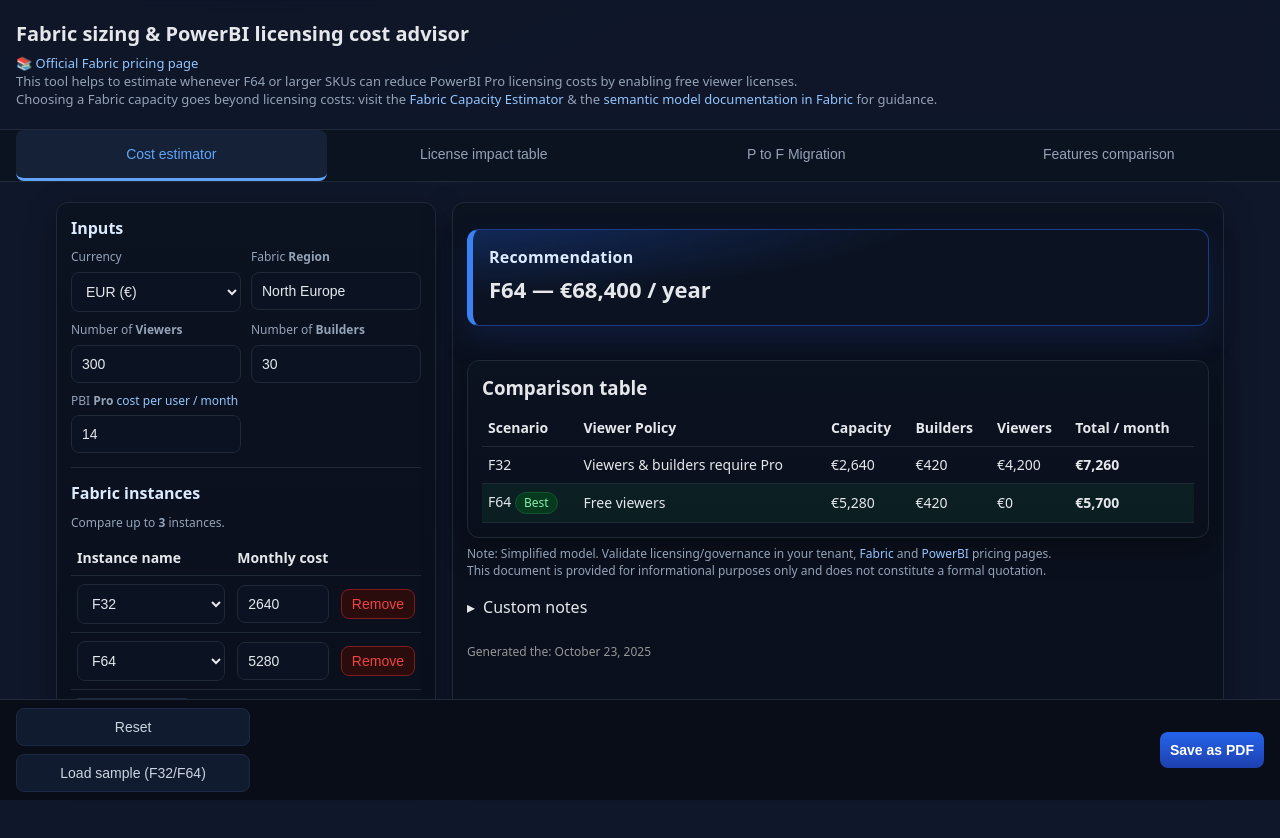
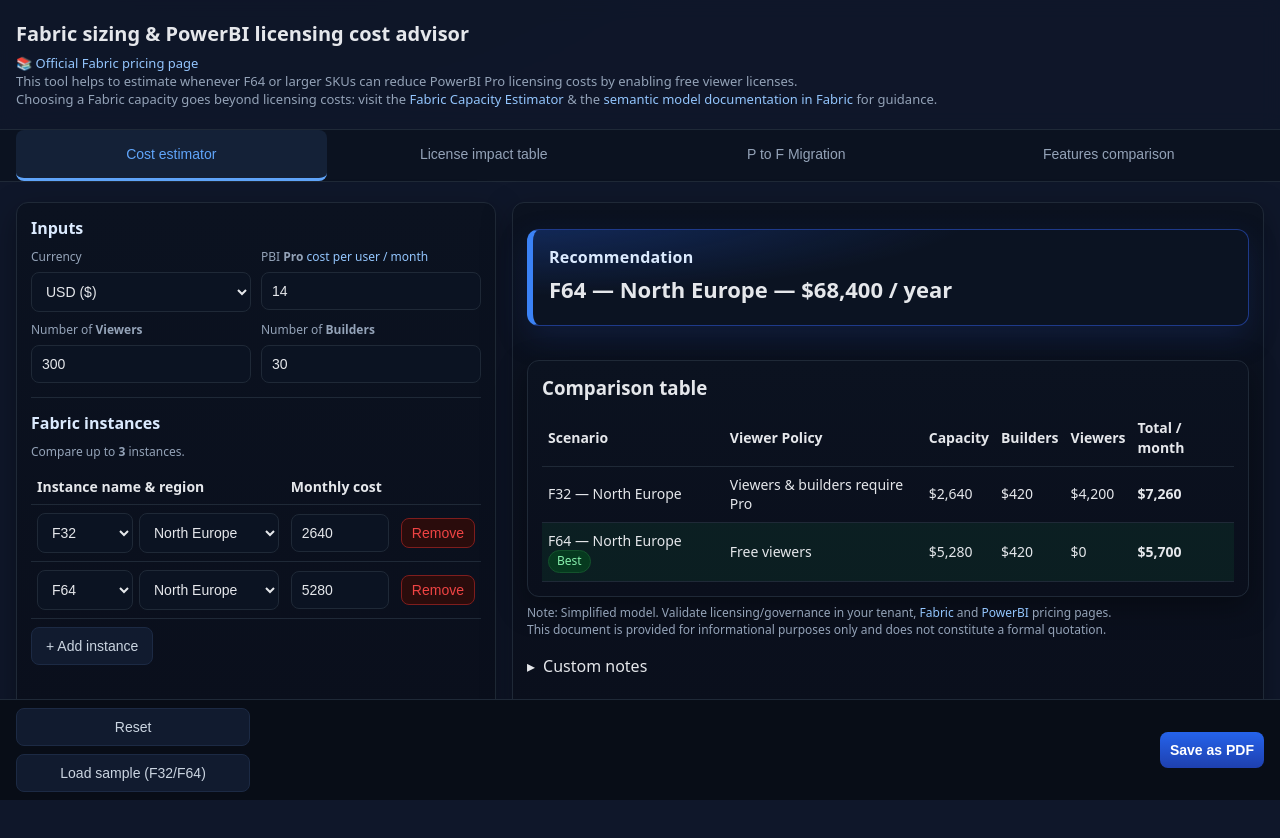
Before and after one commit to JonathanCiglia/fabricpbicostadvisor, a plain HTML site: page index.html in a window 1280 px wide. Drawn offline with Linux system fonts and the light colour scheme.

Commit message:
add region choices per instance

```diff
--- a/index.html
+++ b/index.html
@@ -38,7 +38,7 @@
         <label>Currency</label>
         <select id="currencySelect">
           <option value="EUR">EUR (€)</option>
-          <option value="USD">USD ($)</option>
+          <option value="USD" selected>USD ($)</option>
           <option value="GBP">GBP (£)</option>
           <option value="AUD">AUD (A$)</option>
           <option value="CAD">CAD (C$)</option>
@@ -63,8 +63,8 @@
         </select>
       </div>
       <div>
-        <label>Fabric <strong>Region </strong></label>
-        <input id="fabricRegion" type="text" value="North Europe" placeholder="ie: North Europe"/>
+        <label>PBI <strong>Pro</strong> <a href="https://www.microsoft.com/en-us/power-platform/products/power-bi#Pricing" target="_blank">cost per user / month</a></label>
+        <input id="proCost" type="integer" min="0" value="14" placeholder="14" />
       </div>
     </div>
 
@@ -79,13 +79,6 @@
       </div>
     </div>
 
-    <div class="row">
-      <div>
-        <label>PBI <strong>Pro</strong> <a href="https://www.microsoft.com/en-us/power-platform/products/power-bi#Pricing" target="_blank">cost per user / month</a></label>
-        <input id="proCost" type="integer" min="0" value="14" placeholder="14" />
-      </div>
-    </div>
-
     <hr style="border: none; border-top: 1px solid var(--border); margin: 14px 0;" />
 
     <h2>Fabric instances</h2>
@@ -96,8 +89,8 @@
     <table class="table" id="capacityTable">
       <thead>
         <tr>
-          <th style="width:60%">Instance name</th>
-          <th style="width:35%">Monthly cost</th>
+          <th style="width:68%">Instance name &amp; region</th>
+          <th style="width:27%">Monthly cost</th>
           <th style="width:5%"></th>
         </tr>
       </thead>
--- a/script.js
+++ b/script.js
@@ -37,12 +37,12 @@
 
   // --- State ---
   const state = {
-    currencyCode: "EUR",
-    currencySymbol: "€",
+    currencyCode: "USD",
+    currencySymbol: "$",
     viewers: 300,
     builders: 30,
     proCost: 14,
-    capacities: [], // { id, name, monthlyCost }
+    capacities: [], // { id, name, region, monthlyCost }
     maxInstances: 3
   };
 
@@ -53,6 +53,41 @@
     "NZD": "NZ$","BRL": "R$","MXN": "MX$","ZAR": "R","AED": "د.إ","SAR": "﷼",
     "TRY": "₺","PLN": "zł","CZK": "Kč","HUF": "Ft","ILS": "₪"
   };
+
+  const fabricRegions = [
+    "Australia East",
+    "Australia Southeast",
+    "Brazil South",
+    "Canada Central",
+    "Canada East",
+    "Central India",
+    "Central US",
+    "East Asia",
+    "East US",
+    "East US 2",
+    "France Central",
+    "Germany West Central",
+    "Japan East",
+    "Japan West",
+    "Korea Central",
+    "North Central US",
+    "North Europe",
+    "Norway East",
+    "South Africa North",
+    "South Central US",
+    "South India",
+    "Southeast Asia",
+    "Sweden Central",
+    "Switzerland North",
+    "UAE North",
+    "UK South",
+    "UK West",
+    "West Central US",
+    "West Europe",
+    "West US",
+    "West US 2",
+    "West US 3"
+  ];
 
   // --- Helpers ---
   const fmt = (v) => Number.isFinite(v) ? v.toLocaleString(undefined, {maximumFractionDigits: 2}) : "—";
@@ -92,6 +127,7 @@
         return {
           id: c.id,
           name: c.name || "(unnamed)",
+          region: c.region || "",
           monthlyCost: cap,
           viewerUnitCost: vUnit,
           buildersCost,
@@ -107,7 +143,7 @@
 
     const allRows = [
       ...caps.map(c => ({
-        label: c.name,
+        label: c.region ? `${c.name} — ${c.region}` : c.name,
         policy: c.viewerUnitCost === 0 ? "Free viewers" : "Viewers & builders require Pro ",
         capCost: c.monthlyCost,
         buildersCost: c.buildersCost,
@@ -154,7 +190,10 @@
   }
 
   function updateRecommendation(caps, ppuOnly) {
-    const candidates = [...caps.map(x => ({ label: `${x.name}`, total: x.total }))];
+    const candidates = [...caps.map(x => ({
+      label: x.region ? `${x.name} — ${x.region}` : `${x.name}`,
+      total: x.total
+    }))];
     const best = candidates.length > 0 ? candidates.reduce((a, b) => (b.total < a.total ? b : a)) : undefined;
     const worst = candidates.length > 0 ? candidates.reduce((a, b) => (b.total > a.total ? b : a)) : undefined;
     byId("recommendationMain").textContent = best ? `${best.label} — ${money(best.total * 12)} / year` : 'Add capacities to see a recommendation';
@@ -180,7 +219,7 @@
   // --- UI Wiring ---
   function readInputs() {
     state.currencyCode = byId("currencySelect").value;
-    state.currencySymbol = currencyMap[state.currencyCode] || "€";
+    state.currencySymbol = currencyMap[state.currencyCode] || "$";
     state.viewers = Number(byId("viewerCount").value) || 0;
     state.builders = Number(byId("builderCount").value) || 0;
     state.proCost = Number(byId("proCost").value) || 0;
@@ -197,7 +236,7 @@
     addBtn.disabled = state.capacities.length >= state.maxInstances;
   }
 
-  function addCapacityRow(name = "", monthlyCost = "") {
+  function addCapacityRow(name = "", monthlyCost = "", region) {
     if (state.capacities.length >= state.maxInstances) {
       updateAddButtonState();
       updateKPIs();
@@ -212,23 +251,43 @@
       sku => `<option value="${sku}"${sku === selectedSKU ? " selected" : ""}>${sku}</option>`
     ).join("");
 
+  const initialRegion = (typeof region === "string" ? region : "").trim();
+
 
     const id = capIdCounter++;
     const row = document.createElement("tr");
     row.dataset.id = id;
 
-    state.capacities.push({ id, name: selectedSKU, monthlyCost: Number(monthlyCost) || 0 });
+    state.capacities.push({ id, name: selectedSKU, region: initialRegion, monthlyCost: Number(monthlyCost) || 0 });
 
     row.innerHTML = `
-      <td><select>${options}</select></td>
-      <td><input type="integer" min="0" placeholder="0.0" value="${monthlyCost}" /></td>
+      <td>
+        <div class="instance-inputs">
+          <select>${options}</select>
+          <select data-role="region">
+            <option value="">Region (optional)</option>
+            ${fabricRegions.map(r => `<option value="${r}">${r}</option>`).join("")}
+          </select>
+        </div>
+      </td>
+      <td><input type="integer" min="0" placeholder="0.0" value="${monthlyCost}" data-role="cost" /></td>
       <td class="right"><button class="del">Remove</button></td>
     `;
 
-    const [skuSelect, costInput, delBtn] = row.querySelectorAll("select, input, button");
+    const skuSelect = row.querySelector("select");
+  const regionSelect = row.querySelector('select[data-role="region"]');
+    const costInput = row.querySelector('input[data-role="cost"]');
+    const delBtn = row.querySelector("button.del");
+
+  if (regionSelect) regionSelect.value = initialRegion;
     skuSelect.addEventListener("change", () => {
       const cap = state.capacities.find(c => c.id === id);
       if (cap) cap.name = skuSelect.value;
+      updateKPIs();
+    });
+    regionSelect?.addEventListener("change", () => {
+      const cap = state.capacities.find(c => c.id === id);
+      if (cap) cap.region = regionSelect.value;
       updateKPIs();
     });
     costInput.addEventListener("input", () => {
@@ -253,14 +312,13 @@
 
   // Footer actions
   byId("resetBtn").addEventListener("click", () => {
-    byId("currencySelect").value = "EUR";
+    byId("currencySelect").value = "USD";
     byId("viewerCount").value = 0;
     byId("builderCount").value = 0;
     byId("proCost").value = 0;
-    byId("fabricRegion").value = "";
     byId("recommendationMain").textContent = "";
-    state.currencyCode = "EUR";
-    state.currencySymbol = currencyMap["EUR"];
+    state.currencyCode = "USD";
+    state.currencySymbol = currencyMap["USD"] || "$";
 
     state.capacities = [];
     tbody.innerHTML = "";
@@ -276,15 +334,14 @@
     byId("viewerCount").value = 1200;
     byId("builderCount").value = 25;
     byId("proCost").value = 14;
-    byId("fabricRegion").value = "North Europe";
 
     // Clear existing capacities
     state.capacities = [];
     tbody.innerHTML = "";
 
     // Add sample capacities
-    addCapacityRow("F32", "2640");
-    addCapacityRow("F64", "5280");
+    addCapacityRow("F32", "2640", "North Europe");
+    addCapacityRow("F64", "5280", "North Europe");
 
     // Read form inputs to update state, then update KPIs
     readInputs();
@@ -302,8 +359,8 @@
   byId("builderCount").value = state.builders;
   byId("proCost").value = state.proCost;
 
-  addCapacityRow("F32", "2640");
-  addCapacityRow("F64", "5280");
+  addCapacityRow("F32", "2640", "North Europe");
+  addCapacityRow("F64", "5280", "North Europe");
   updateKPIs();
 
 
--- a/style.css
+++ b/style.css
@@ -27,9 +27,9 @@
   }
   h1 { margin: 0 0 6px; font-size: 20px; }
   .sub { color: var(--muted); font-size: 13px; }
-  main { padding: 20px 16px 90px; max-width: 1200px; margin: 0 auto; }
+  main { padding: 20px 16px 90px; max-width: 1400px; margin: 0 auto; }
   .grid { display: grid; gap: 16px; }
-  @media (min-width: 980px) { .grid { grid-template-columns: 380px 1fr; } }
+  @media (min-width: 980px) { .grid { grid-template-columns: 480px 1fr; } }
   .card {
     background: linear-gradient(180deg, var(--panel) 0%, #0a0f1c 100%);
     border: 1px solid var(--border);
@@ -58,6 +58,10 @@
   .table { width: 100%; border-collapse: collapse; margin-top: 8px; font-size: 14px; }
   .table th, .table td { border-bottom: 1px solid var(--border); padding: 8px 6px; text-align: left; }
   .right { text-align: right; }
+  .instance-inputs { display: flex; gap: 6px; align-items: center; }
+  .instance-inputs select { min-width: 0; }
+  .instance-inputs select:first-child { flex: 0 0 96px; }
+  .instance-inputs select:last-child { flex: 1 1 auto; }
   .del {
     color: #ef4444; background: #2a0c0c; border: 1px solid #7f1d1d; padding: 6px 10px; border-radius: 8px; cursor: pointer;
   }
@@ -472,3 +476,15 @@
     text-decoration: underline;
   }
 }
+
+@media (max-width: 640px) {
+  .instance-inputs {
+    flex-direction: column;
+    align-items: stretch;
+    gap: 4px;
+  }
+
+  .instance-inputs select {
+    width: 100%;
+  }
+}
```
